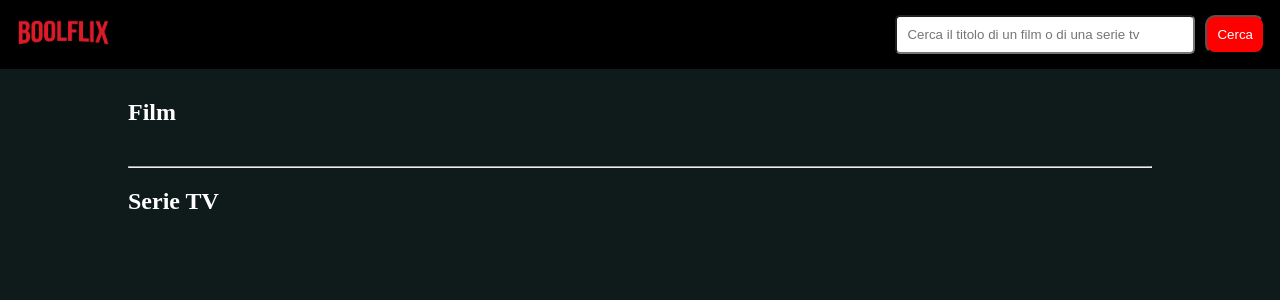
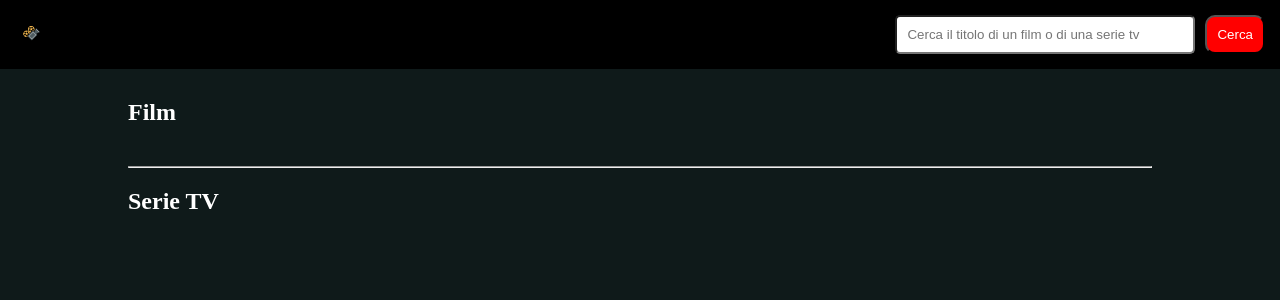
Before and after one commit to MarcoPorcaro1987/vue-boolflix, a Vue app: page / in a window 1280 px wide. Shown: the top 300 px of the page. Built offline with nearby package versions, Linux system fonts and the light colour scheme.

Commit message:
fix logo

```diff
--- a/src/components/Header.vue
+++ b/src/components/Header.vue
@@ -1,7 +1,7 @@
 <template>
   <header>
     <div class="logo">
-      <img src="../assets/img/Boolflix-logo.png" alt="boolflix-logo" />
+      <img src="../assets/img/Logo.png" alt="logo" />
     </div>
     <div>
       <input
```
Also changed, not shown: src/assets/img/Boolflix-logo.png (deleted), src/assets/img/Logo.png (added).
